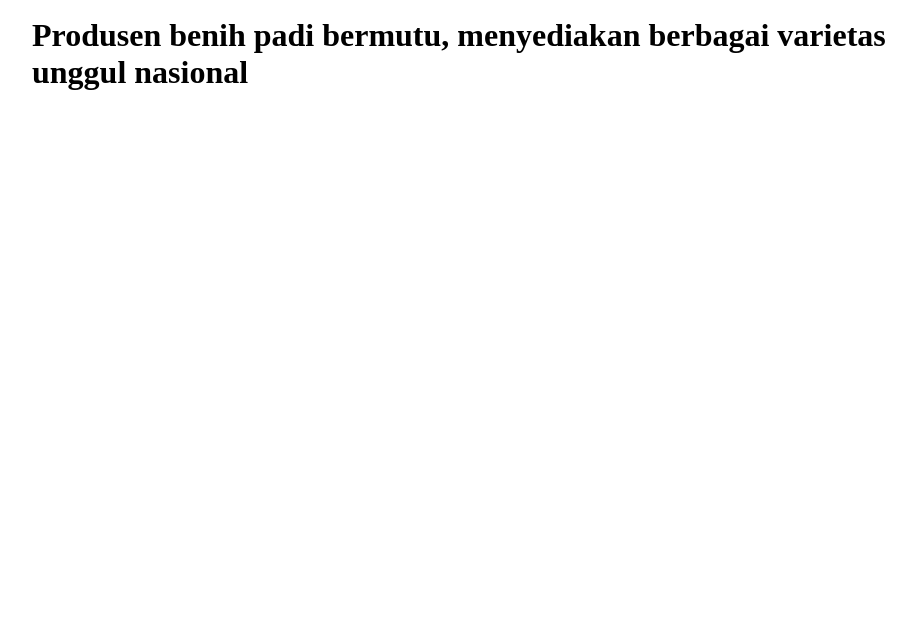
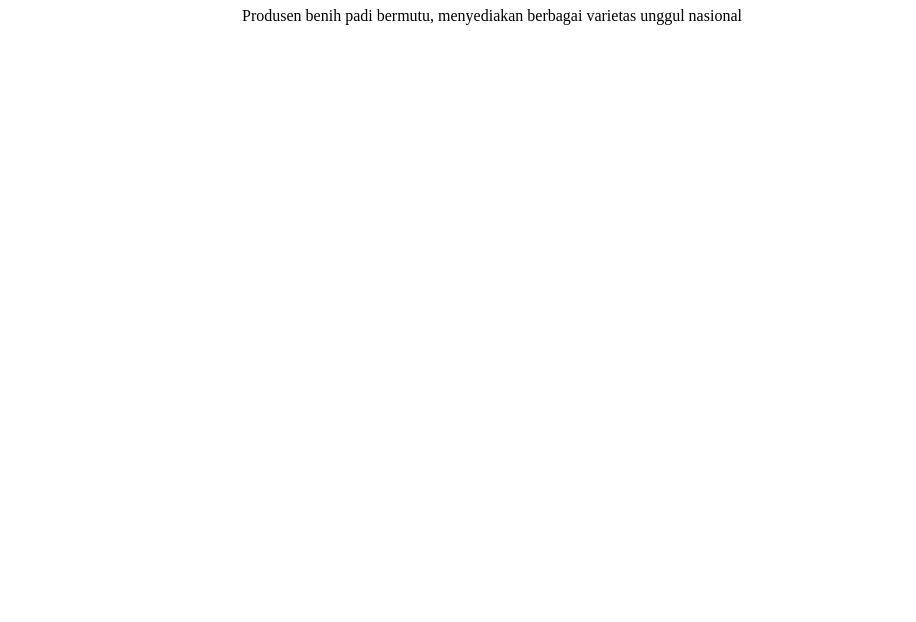
Before and after one commit to greatquality/Web, a plain HTML site: page index.html in a window 1280 px wide. Shown: the part 178-800 px from the top of the page, without its empty margins (148-1064 px from the left). Drawn offline with Linux system fonts and the light colour scheme.

Commit message:
Update index.html

```diff
--- a/index.html
+++ b/index.html
@@ -2,5 +2,5 @@
 <head>
 <title>Great Quality Seed -  produsen benih bermutu</title>
 </head>
-<div style="margin:10% auto; width: 920px;"><h1>Great-Q Seed<h1><p>Produsen benih padi bermutu, menyediakan berbagai varietas unggul nasional</p></div>
+<div style="margin:10% auto; width: 920px;text-align:center;"><h1>Great-Q Seed</h1><p>Produsen benih padi bermutu, menyediakan berbagai varietas unggul nasional</p></div>
 </html>
```
